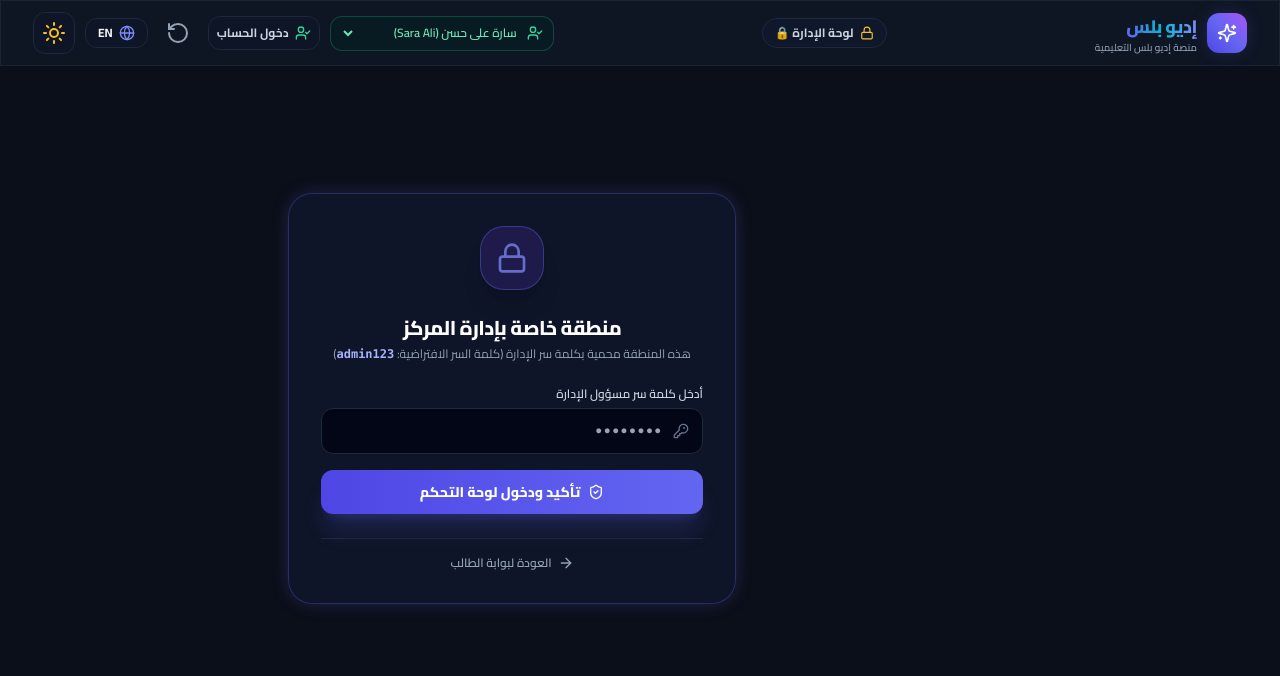
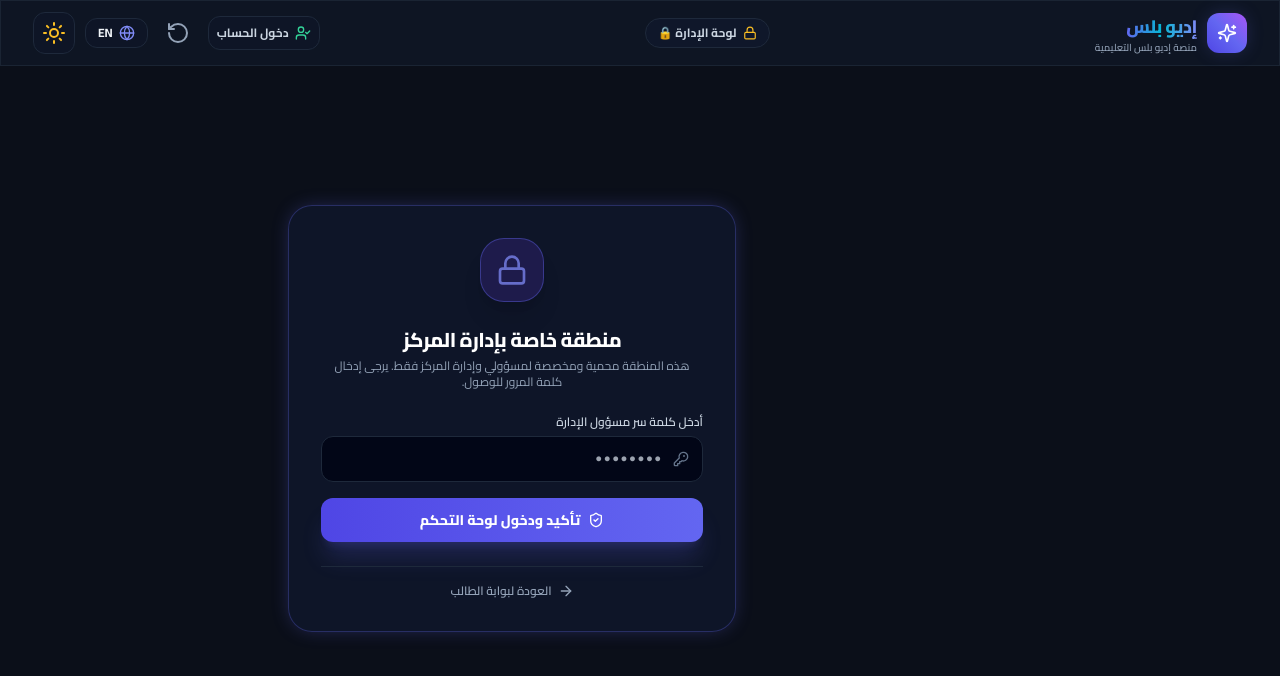
Before and after one commit to asemwael2005/edua, a Next.js app: page /admin in a window 1280 px wide. Shown: the top 676 px of the page. Built offline with nearby package versions, Linux system fonts and the light colour scheme.

Commit message:
Fix Security QA Audit bugs: remove password string from UI, enforce admin context isolation, clean version footer

```diff
--- a/components/AdminGuard.tsx
+++ b/components/AdminGuard.tsx
@@ -2,12 +2,12 @@
 
 import React, { useState } from 'react';
 import { useEduPulse } from '@/lib/context/EduPulseContext';
-import { ShieldCheck, Lock, ArrowRight, KeyRound, AlertCircle, Sparkles } from 'lucide-react';
+import { ShieldCheck, Lock, ArrowRight, KeyRound, AlertCircle } from 'lucide-react';
 import { motion } from 'framer-motion';
 import Link from 'next/link';
 
 export const AdminGuard: React.FC<{ children: React.ReactNode }> = ({ children }) => {
-  const { isAdminAuthenticated, loginAdmin, dict, language } = useEduPulse();
+  const { isAdminAuthenticated, loginAdmin, language } = useEduPulse();
   const [inputPassword, setInputPassword] = useState('');
   const [error, setError] = useState(false);
 
@@ -24,7 +24,7 @@ export const AdminGuard: React.FC<{ children: React.ReactNode }> = ({ children }
   };
 
   return (
-    <div className="min-h-[75vh] flex items-center justify-center p-4">
+    <div className="min-h-[80vh] flex items-center justify-center p-4">
       <motion.div
         initial={{ opacity: 0, scale: 0.95 }}
         animate={{ opacity: 1, scale: 1 }}
@@ -37,7 +37,7 @@ export const AdminGuard: React.FC<{ children: React.ReactNode }> = ({ children }
         <div>
           <h2 className="text-xl font-extrabold text-white tracking-tight">منطقة خاصة بإدارة المركز</h2>
           <p className="text-xs text-slate-400 mt-1">
-            هذه المنطقة محمية بكلمة سر الإدارة (كلمة السر الافتراضية: <span className="font-mono text-brand-300 font-bold">admin123</span>)
+            هذه المنطقة محمية ومخصصة لمسؤولي وإدارة المركز فقط. يرجى إدخال كلمة المرور للوصول.
           </p>
         </div>
 
--- a/components/layout/Header.tsx
+++ b/components/layout/Header.tsx
@@ -17,8 +17,10 @@ import {
   Lock,
 } from 'lucide-react';
 import Link from 'next/link';
+import { usePathname } from 'next/navigation';
 
 export const Header: React.FC<{ onToggleSidebar?: () => void }> = ({ onToggleSidebar }) => {
+  const pathname = usePathname();
   const {
     language,
     setLanguage,
@@ -94,7 +96,7 @@ export const Header: React.FC<{ onToggleSidebar?: () => void }> = ({ onToggleSid
         <div className="flex items-center gap-2.5">
 
           {/* Student Quick Account Selector */}
-          {userRole === 'student' && (
+          {userRole === 'student' && !pathname.startsWith('/admin') && (
             <div className="flex items-center gap-1.5 bg-emerald-950/30 border border-emerald-500/30 rounded-xl px-2.5 py-1">
               <UserCheck className="w-4 h-4 text-emerald-400 shrink-0" />
               <select
--- a/components/layout/Sidebar.tsx
+++ b/components/layout/Sidebar.tsx
@@ -13,21 +13,21 @@ import {
   Map,
   MessageSquareHeart,
   Trophy,
-  ShieldAlert,
-  Sparkles,
   ChevronRight,
   ChevronLeft,
-  BookMarked,
   Tv,
   Video,
-  Radio,
   ShieldCheck,
+  UserCheck,
 } from 'lucide-react';
 
 export const Sidebar: React.FC<{ isOpen: boolean; onClose: () => void }> = ({ isOpen, onClose }) => {
   const pathname = usePathname();
   const { userRole, dict, activeStudent, language } = useEduPulse();
   const [isCollapsed, setIsCollapsed] = useState(false);
+
+  const isAdminRoute = pathname.startsWith('/admin');
+  const effectiveRole = isAdminRoute ? 'admin' : userRole;
 
   const adminLinks = [
     { href: '/admin', label: dict.nav.dashboard, icon: LayoutDashboard },
@@ -50,7 +50,7 @@ export const Sidebar: React.FC<{ isOpen: boolean; onClose: () => void }> = ({ is
     { href: '/student/scorecard', label: dict.nav.scorecard, icon: Trophy },
   ];
 
-  const links = userRole === 'admin' ? adminLinks : studentLinks;
+  const links = effectiveRole === 'admin' ? adminLinks : studentLinks;
 
   return (
     <>
@@ -77,15 +77,15 @@ export const Sidebar: React.FC<{ isOpen: boolean; onClose: () => void }> = ({ is
             <div className={`p-3 rounded-2xl bg-gradient-to-br from-brand-950/60 via-slate-900/60 to-slate-800/60 border border-brand-500/30 flex items-center gap-3 w-full overflow-hidden ${
               isCollapsed ? 'justify-center p-2.5' : ''
             }`}>
-              {userRole === 'admin' ? (
+              {effectiveRole === 'admin' ? (
                 <>
                   <div className="w-9 h-9 rounded-xl bg-brand-600 flex items-center justify-center text-white font-bold shrink-0 shadow-md">
                     <ShieldCheck className="w-5 h-5" />
                   </div>
                   {!isCollapsed && (
                     <div className="overflow-hidden">
-                      <h4 className="text-xs font-extrabold text-white truncate">{dict.nav.admin}</h4>
-                      <p className="text-[10px] text-brand-400 font-semibold">{dict.nav.adminPortal}</p>
+                      <h4 className="text-xs font-extrabold text-white truncate">إدارة المركز</h4>
+                      <p className="text-[10px] text-brand-400 font-semibold">Master Admin</p>
                     </div>
                   )}
                 </>
@@ -153,15 +153,6 @@ export const Sidebar: React.FC<{ isOpen: boolean; onClose: () => void }> = ({ is
             })}
           </nav>
         </div>
-
-        {/* Footer Brand Info */}
-        {!isCollapsed && (
-          <div className="pt-3 border-t border-slate-800/80 text-center">
-            <div className="text-[10px] text-slate-500 font-mono font-bold">
-              EduPulse Platform v1.0 • 2026
-            </div>
-          </div>
-        )}
       </aside>
     </>
   );
```
